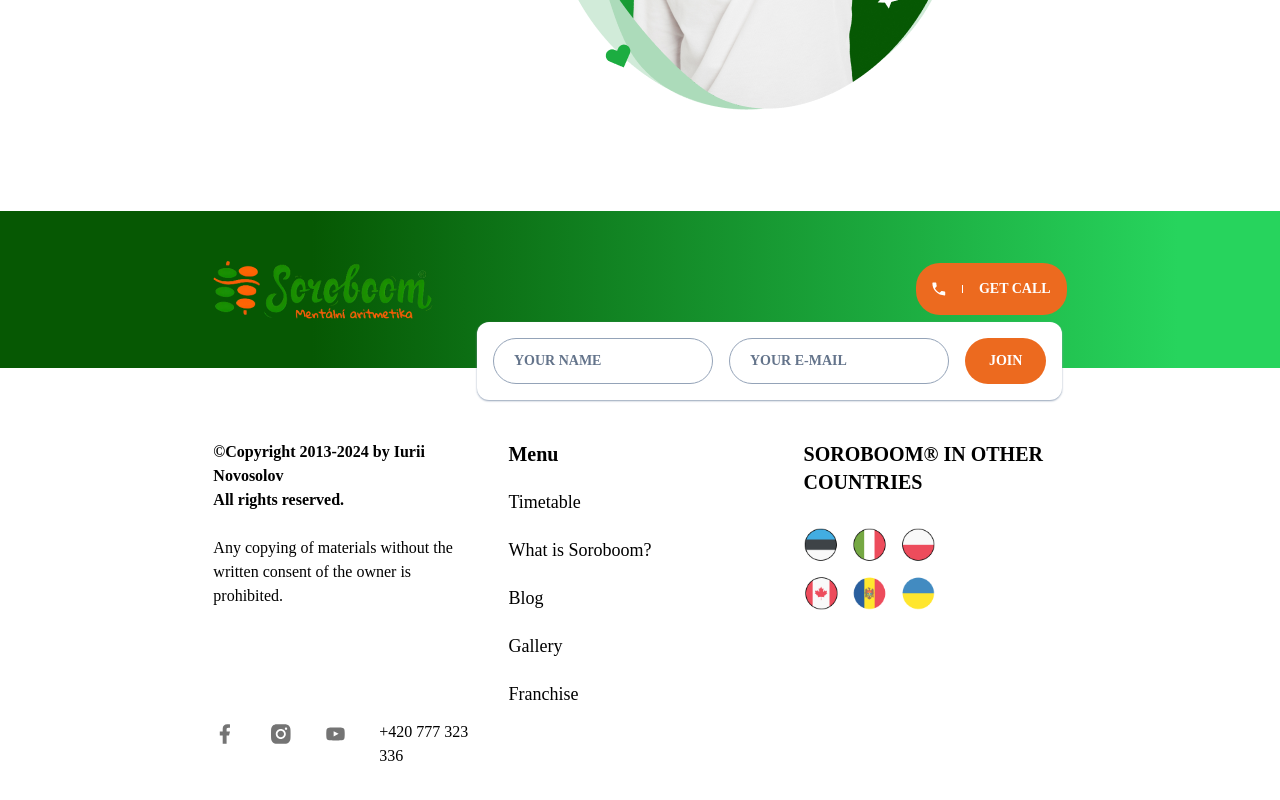
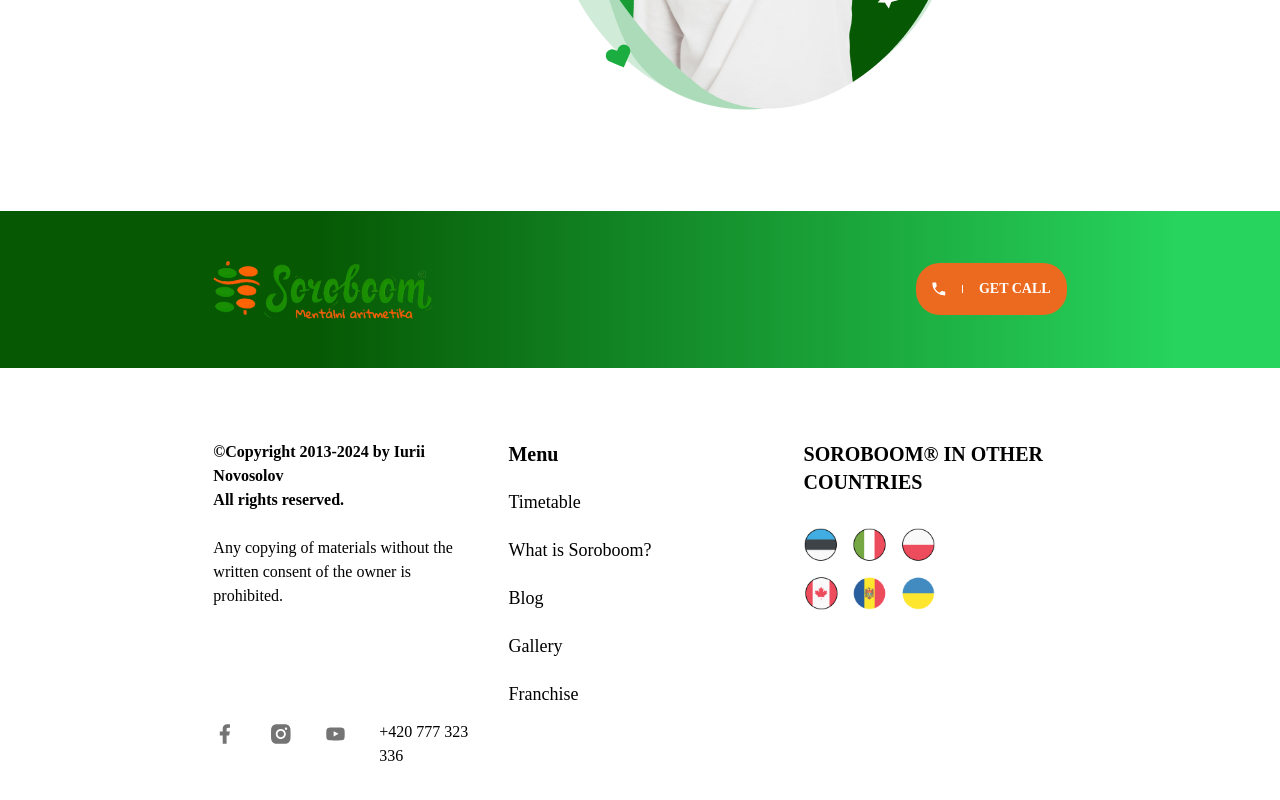
Before and after one commit to DanilaAnikin/Soroboom, a Vue app: page / in a window 1280 px wide. Shown: the part 7228-8028 px from the top of the page. Built offline with nearby package versions, Linux system fonts and the light colour scheme.

Commit message:
form hide

```diff
--- a/src/pages/LinePage.vue
+++ b/src/pages/LinePage.vue
@@ -2,7 +2,7 @@
 import { ref } from 'vue';
 import Phone from '../icons/Phone.vue';
 
-const formOpened = ref<boolean>(true);
+const formOpened = ref<boolean>(false);
 </script>
 
 <template>
```
